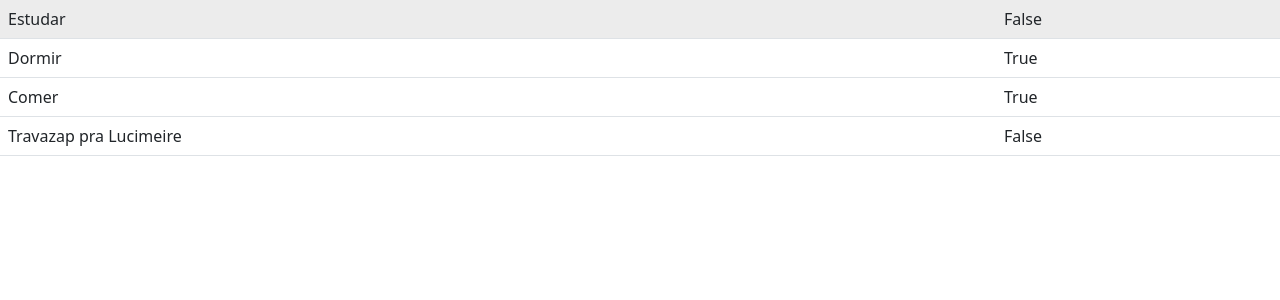
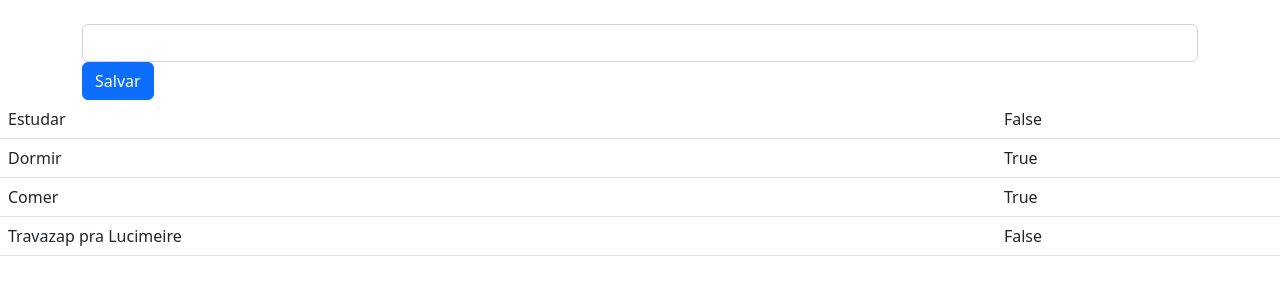
Before and after one commit to W1ll-1-4m/todolist, a Flask app: page / in a window 1280 px wide. Shown: the top 300 px of the page. Run offline with Flask 2, Linux system fonts and the light colour scheme.

Commit message:
design botão

```diff
--- a/templates/home.html
+++ b/templates/home.html
@@ -4,6 +4,14 @@
         <link href="https://cdn.jsdelivr.net/npm/bootstrap@5.2.2/dist/css/bootstrap.min.css" rel="stylesheet" integrity="sha384-Zenh87qX5JnK2Jl0vWa8Ck2rdkQ2Bzep5IDxbcnCeuOxjzrPF/et3URy9Bv1WTRi" crossorigin="anonymous">
     </head>
     <body>
+
+        <br/>
+
+        <div class="container">
+            <input name='name' class="form-control"/>
+            <button class="btn btn-primary">Salvar</button>
+        </div>
+
         <table class="table table-hover">
 
             {% for task in tasks: %}
```
